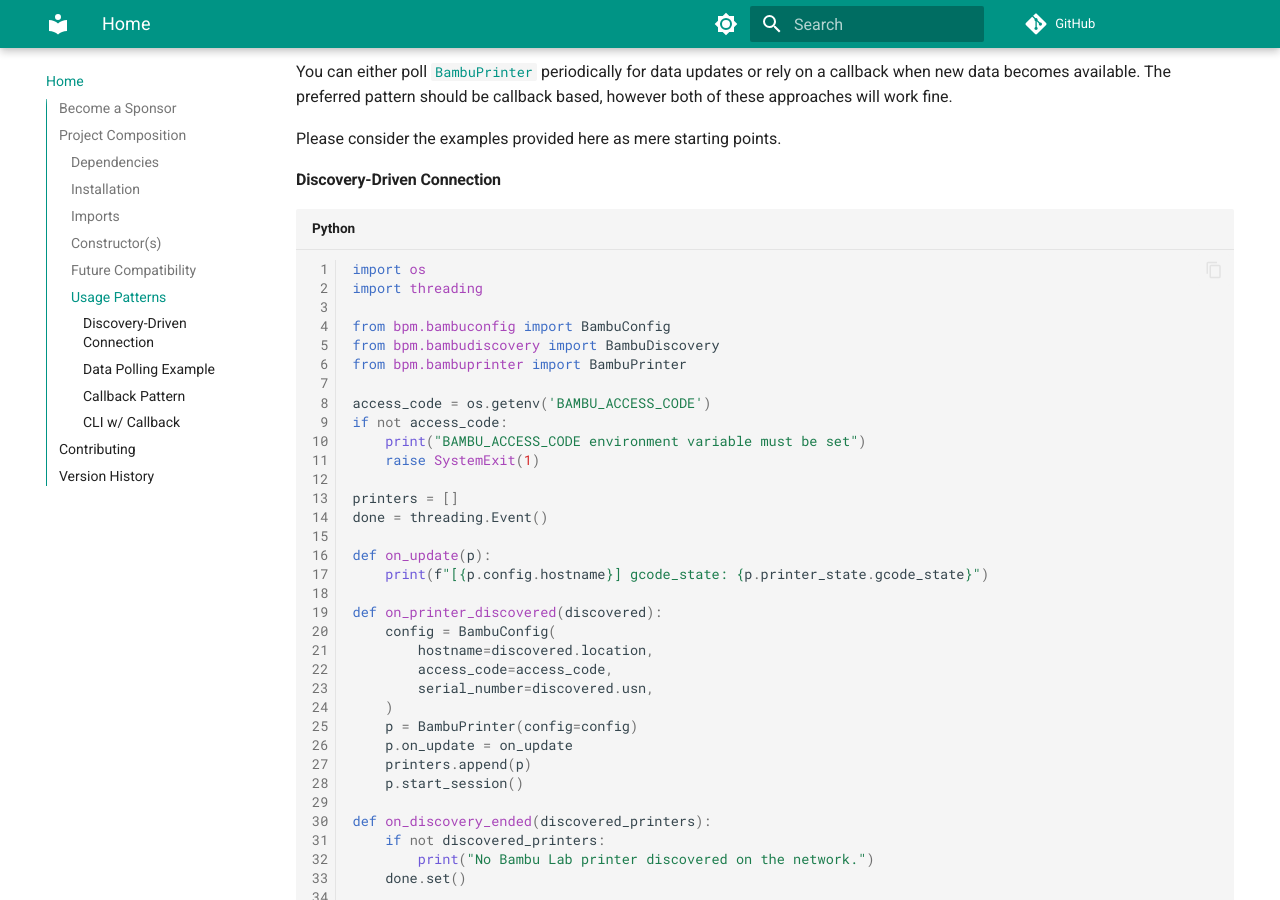
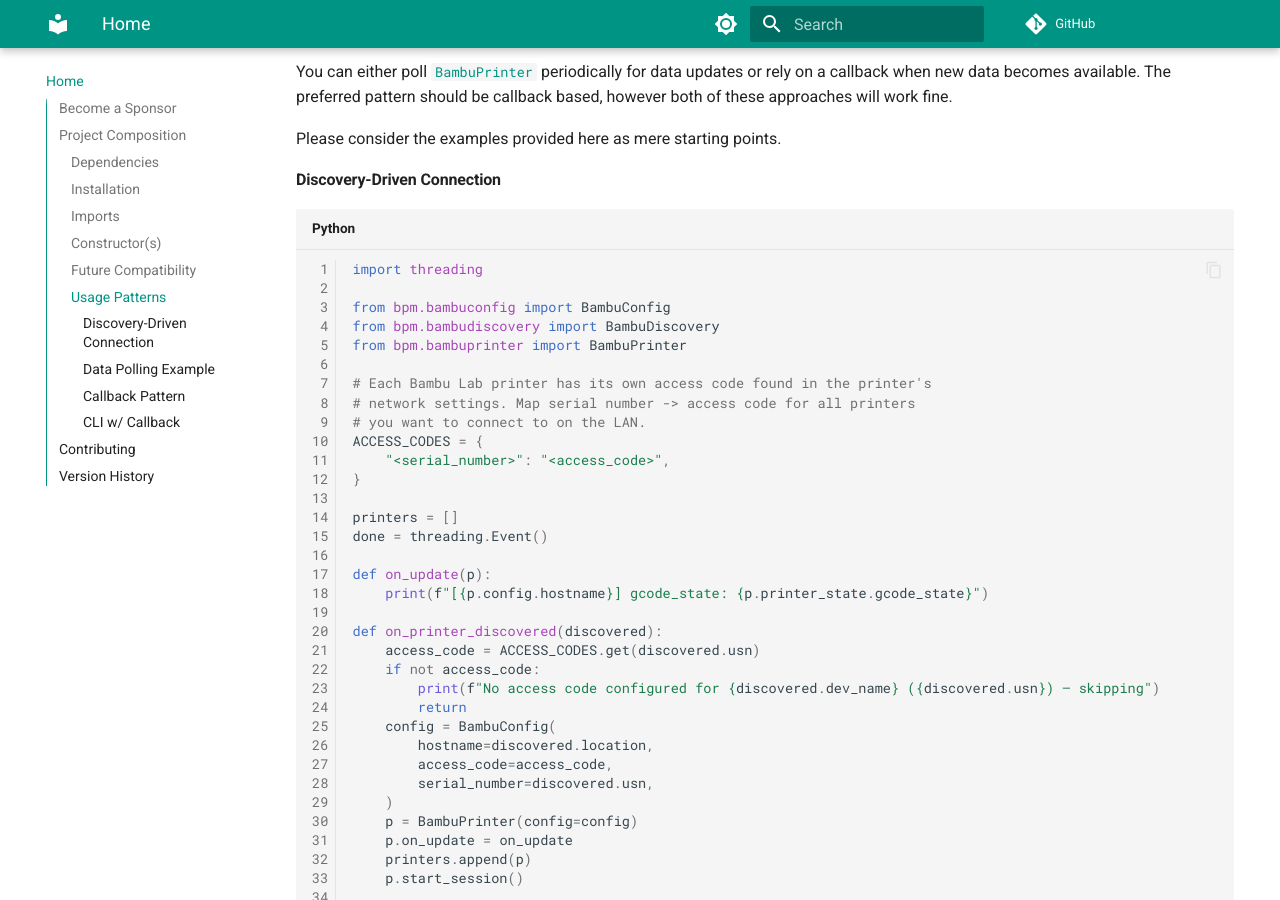
Before and after one commit to synman/bambu-printer-manager, an MkDocs documentation site: the page built from docs/index.md, in a window 1280 px wide and 900 px high, scrolled down 2493 px. Built offline with MkDocs 1.6.1 and Material for MkDocs 9.7.7, drawn with Linux system fonts in a browser that asks for light colours.

Commit message:
docs: use per-printer ACCESS_CODES dict in discovery example
Each Bambu Lab printer has its own access code. Replace the single
BAMBU_ACCESS_CODE env var with a serial->access_code dict so the
pattern correctly reflects reality. Undiscovered/unmapped printers
are skipped with a descriptive message.

Co-authored-by: Copilot <223556219+Copilot@users.noreply.github.com>

````diff
--- a/docs/index.md
+++ b/docs/index.md
@@ -89,17 +89,18 @@ Please consider the examples provided here as mere starting points.
 
 #### Discovery-Driven Connection
 ```py
-import os
 import threading
 
 from bpm.bambuconfig import BambuConfig
 from bpm.bambudiscovery import BambuDiscovery
 from bpm.bambuprinter import BambuPrinter
 
-access_code = os.getenv('BAMBU_ACCESS_CODE')
-if not access_code:
-    print("BAMBU_ACCESS_CODE environment variable must be set")
-    raise SystemExit(1)
+# Each Bambu Lab printer has its own access code found in the printer's
+# network settings. Map serial number -> access code for all printers
+# you want to connect to on the LAN.
+ACCESS_CODES = {
+    "<serial_number>": "<access_code>",
+}
 
 printers = []
 done = threading.Event()
@@ -108,6 +109,10 @@ def on_update(p):
     print(f"[{p.config.hostname}] gcode_state: {p.printer_state.gcode_state}")
 
 def on_printer_discovered(discovered):
+    access_code = ACCESS_CODES.get(discovered.usn)
+    if not access_code:
+        print(f"No access code configured for {discovered.dev_name} ({discovered.usn}) — skipping")
+        return
     config = BambuConfig(
         hostname=discovered.location,
         access_code=access_code,
````
